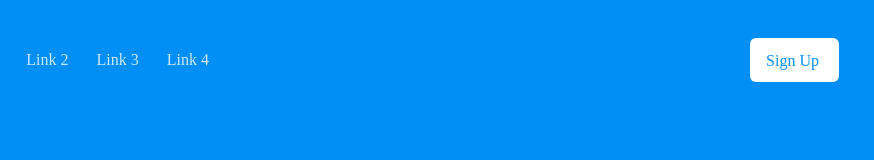
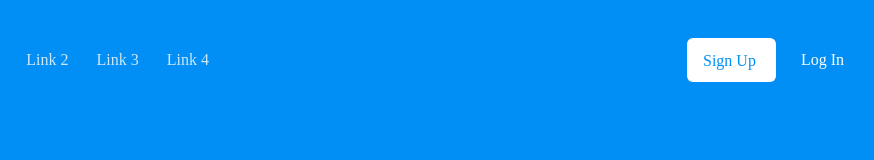
Before and after one commit to madpirat/Practice, a plain HTML site: page 05_Mock_Up/mock_up.html in a window 1280 px wide. Shown: the full height of the page, 308-1182 px from the left. Drawn offline with Linux system fonts and the light colour scheme.

Commit message:
mock_up_second

```diff
--- a/05_Mock_Up/mock_up.html
+++ b/05_Mock_Up/mock_up.html
@@ -27,6 +27,7 @@
                 <div>
                     <a href="#" class="sign-up">Sign Up</a>
                 </div>
+                <a href="#" class="log-in">Log In</a>
             </div>
         </div>
     </div>
--- a/05_Mock_Up/styles.css
+++ b/05_Mock_Up/styles.css
@@ -1,5 +1,9 @@
 body {
     background-color: rgb(1, 142, 245);
+}
+
+div {
+    display: block;
 }
 
 .content-nav {
@@ -45,5 +49,14 @@ body {
     margin-right: 5px;
     padding: 14px 20px 12px 16px;
     position: relative;
+    cursor: pointer;
     text-decoration: none;
 }
+
+.log-in {
+    color: rgb(255, 255, 255);
+    margin: 0px;
+    margin-left: 20px;
+    cursor: pointer;
+    text-decoration: none;
+}
```
